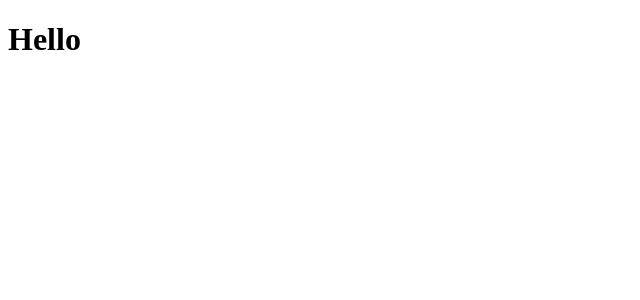
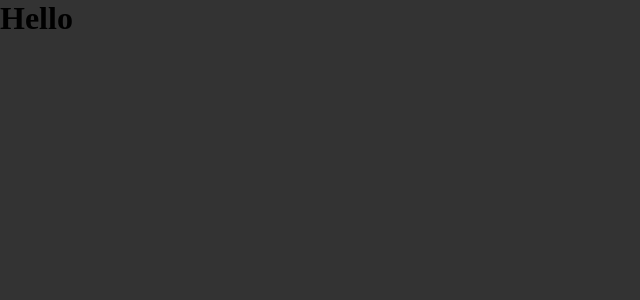
Before and after one commit to berTrindade/podcaster, a Next.js app: page / in a window 1280 px wide. Shown: the top 300 px of the page, without its empty margins (0-640 px from the left). Built offline with nearby package versions, Linux system fonts and the light colour scheme.

Commit message:
chore: add sass

```diff
--- a/package.json
+++ b/package.json
@@ -28,6 +28,7 @@
     "eslint-plugin-react": "^7.21.5",
     "eslint-plugin-react-hooks": "^4",
     "husky": "^6.0.0",
+    "sass": "^1.32.11",
     "typescript": "^4.2.4"
   },
   "config": {
--- a/src/pages/_app.tsx
+++ b/src/pages/_app.tsx
@@ -1,3 +1,5 @@
+import '../styles/global.css';
+
 function MyApp({ Component, pageProps }) {
   return <Component {...pageProps} />;
 }
--- /dev/null
+++ b/src/styles/global.css
@@ -0,0 +1,9 @@
+* {
+    margin: 0;
+    padding: 0;
+    box-sizing: border-box;
+}
+
+body {
+    background: #333;
+}
```
Also changed, not shown: 1 other file (tests, documents, lock files or other folders).
